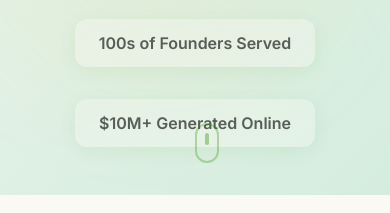
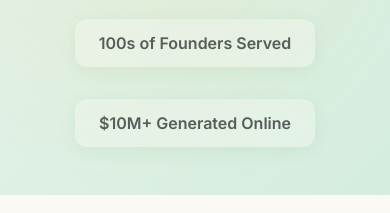
Before and after one commit to Pixl8studio/growth-mastery, a Next.js app: page / in a window 390 px wide. Shown: the part 880-1093 px from the top of the page. Built offline with nearby package versions, Linux system fonts and the light colour scheme; no server answers.

Commit message:
Hide scroll indicator on mobile to prevent overlap
- Hide bouncing scroll indicator on mobile and tablet screens
- Only show on desktop (lg breakpoint and up)
- Prevents overlap with social proof badges on mobile
- Cleaner mobile homepage experience

```diff
--- a/components/public/hero.tsx
+++ b/components/public/hero.tsx
@@ -131,7 +131,7 @@ const Hero = () => {
             </div>
 
             {/* Scroll indicator */}
-            <div className="absolute bottom-8 left-1/2 -translate-x-1/2 animate-bounce">
+            <div className="hidden lg:block absolute bottom-8 left-1/2 -translate-x-1/2 animate-bounce">
                 <div className="w-6 h-10 rounded-full border-2 border-primary/30 flex items-start justify-center p-2">
                     <div className="w-1.5 h-3 rounded-full bg-primary/50 animate-pulse" />
                 </div>
```
